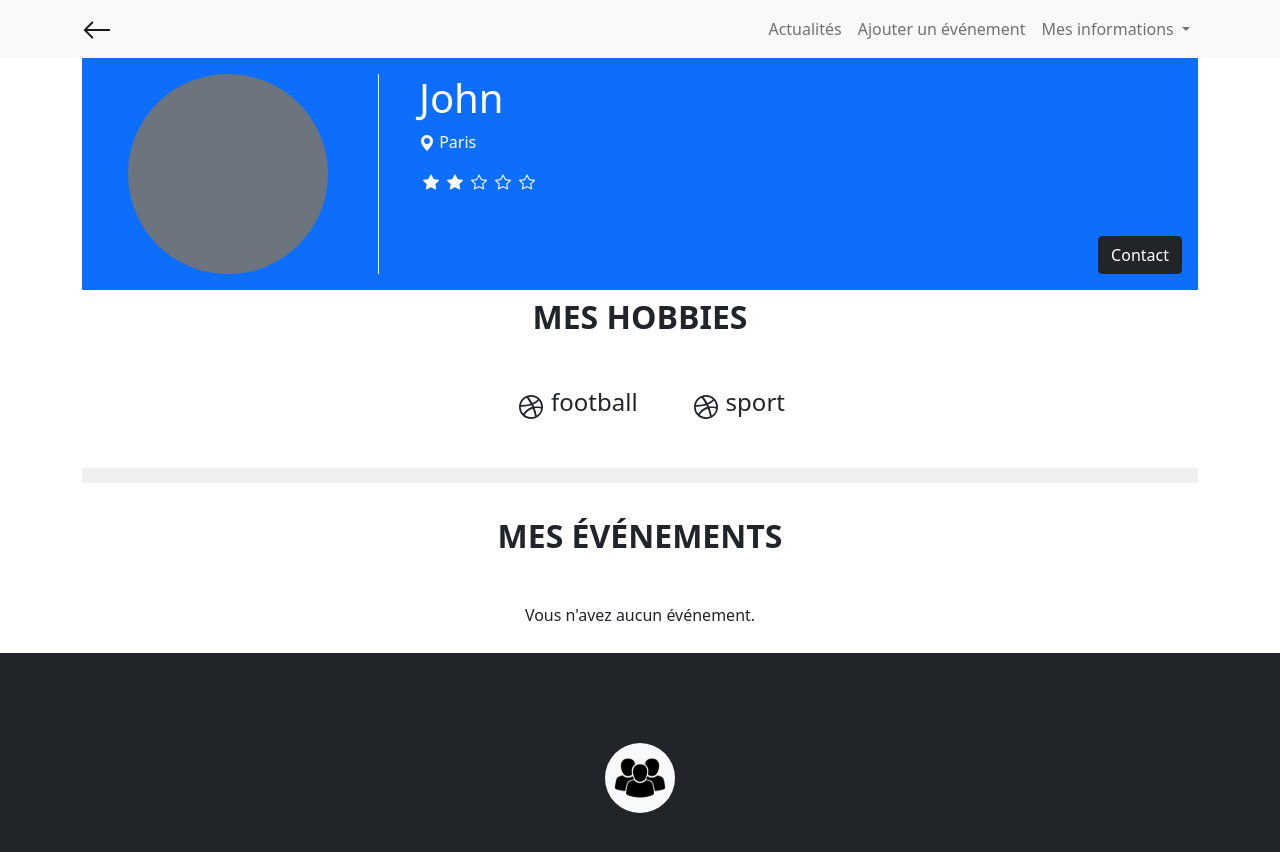
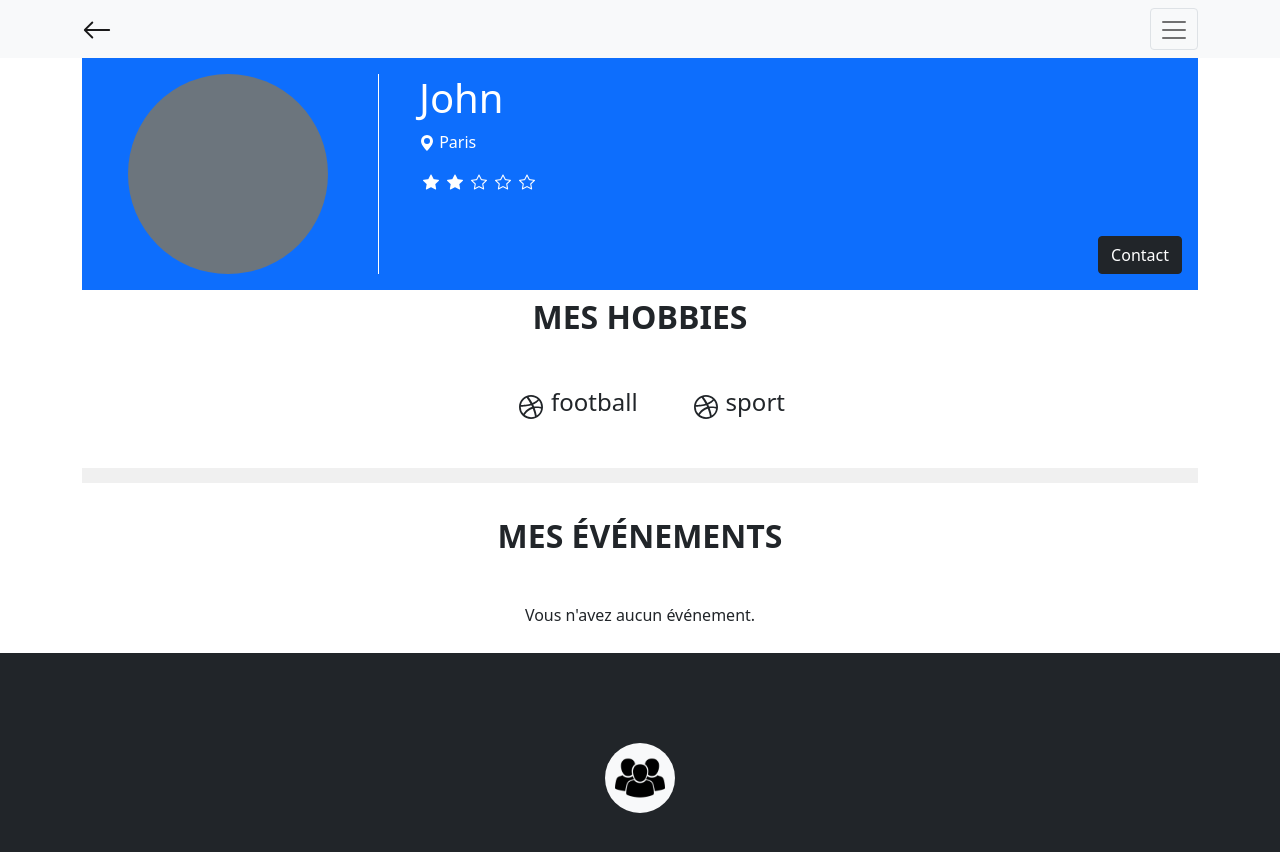
Before and after one commit to Webforce1210/CityEvent, an Angular app: page /profil/1 in a window 1280 px wide. Shown: the top 852 px of the page. Built offline with nearby package versions, Linux system fonts and the light colour scheme.

Commit message:
nav bar: affichage bouton connexion quand user pas connecté

```diff
--- a/src/app/navbar/navbar.component.html
+++ b/src/app/navbar/navbar.component.html
@@ -1,32 +1,28 @@
 <nav class="navbar navbar-expand-lg navbar-light bg-light">
     <div class="container">
         <a class="navbar-brand" [routerLink]="['/fil_dactu', userId]">
-            <svg xmlns="http://www.w3.org/2000/svg" width="30" height="30" fill="currentColor" class="bi bi-arrow-left" viewBox="0 0 16 16">
-                <path fill-rule="evenodd" d="M15 8a.5.5 0 0 0-.5-.5H2.707l3.147-3.146a.5.5 0 1 0-.708-.708l-4 4a.5.5 0 0 0 0 .708l4 4a.5.5 0 0 0 .708-.708L2.707 8.5H14.5A.5.5 0 0 0 15 8z"/>
+            <svg xmlns="http://www.w3.org/2000/svg" width="30" height="30" fill="currentColor" class="bi bi-arrow-left"
+                viewBox="0 0 16 16">
+                <path fill-rule="evenodd"
+                    d="M15 8a.5.5 0 0 0-.5-.5H2.707l3.147-3.146a.5.5 0 1 0-.708-.708l-4 4a.5.5 0 0 0 0 .708l4 4a.5.5 0 0 0 .708-.708L2.707 8.5H14.5A.5.5 0 0 0 15 8z" />
             </svg>
         </a>
-        <button class="navbar-toggler" type="button" data-bs-toggle="collapse" data-bs-target="#navbarSupportedContent" aria-controls="navbarSupportedContent" aria-expanded="false" aria-label="Toggle navigation">
+        <a [routerLink]="['/compte', userId]" *ngIf="userId !== null" class="px-2 fs-5 py-1 rounded-2 border">
+            <span class="navbar-toggler-icon"></span>
+        </a>
+
+        <button *ngIf="userId === null" class="navbar-toggler" type="button" data-bs-toggle="collapse"
+            data-bs-target="#navbarSupportedContent" aria-controls="navbarSupportedContent" aria-expanded="false"
+            aria-label="Toggle navigation">
             <span class="navbar-toggler-icon"></span>
         </button>
-        <div class="collapse navbar-collapse justify-content-end" id="navbarSupportedContent">
+        <div class="collapse navbar-collapse justify-content-end" id="navbarSupportedContent" *ngIf="userId === null">
             <ul class="navbar-nav ml-auto mb-2 mb-lg-0">
                 <li class="nav-item">
-                    <a class="nav-link" aria-current="page" [routerLink]="['/fil_dactu', userId]">Actualités</a>
+                    <a [routerLink]="['/login']" class="btn btn-outline-primary m-2">Connexion</a>
                 </li>
                 <li class="nav-item">
-                    <a class="nav-link" [routerLink]="['/creation_event', userId]">Ajouter un événement</a>
-                </li>
-                <li class="nav-item dropdown">
-                    <a class="nav-link dropdown-toggle" href="#" id="navbarDropdown" role="button" data-bs-toggle="dropdown" aria-expanded="false">
-                        Mes informations
-                    </a>
-                    <ul class="dropdown-menu" aria-labelledby="navbarDropdown">
-                        <li><a class="dropdown-item" [routerLink]="['/profil', userId]">Profil</a></li>
-                        <li><a class="dropdown-item" [routerLink]="['/messages', userId]">Messages</a></li>
-                        <li><a class="dropdown-item" [routerLink]="['/mes_activites', userId]">Mes activités</a></li>
-                        <li><hr class="dropdown-divider"></li>
-                        <li><a class="dropdown-item" [routerLink]="['/parametres', userId]">Compte</a></li>
-                    </ul>
+                    <a [routerLink]="['/register']" class="btn btn-outline-primary m-2">Inscription</a>
                 </li>
             </ul>
         </div>
--- a/src/app/navbar/navbar.component.ts
+++ b/src/app/navbar/navbar.component.ts
@@ -7,7 +7,7 @@ import { Component, Input, OnInit } from '@angular/core';
 })
 export class NavbarComponent implements OnInit {
 
-  @Input() userId!: string;
+  @Input() userId!: string | null;
 
   constructor() { }
 
```
